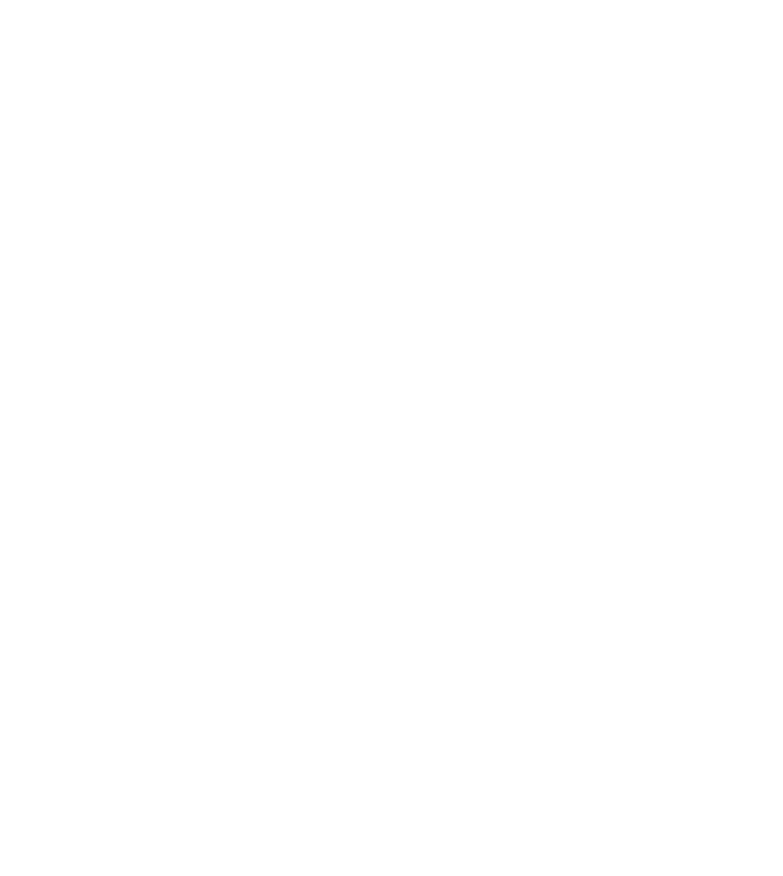
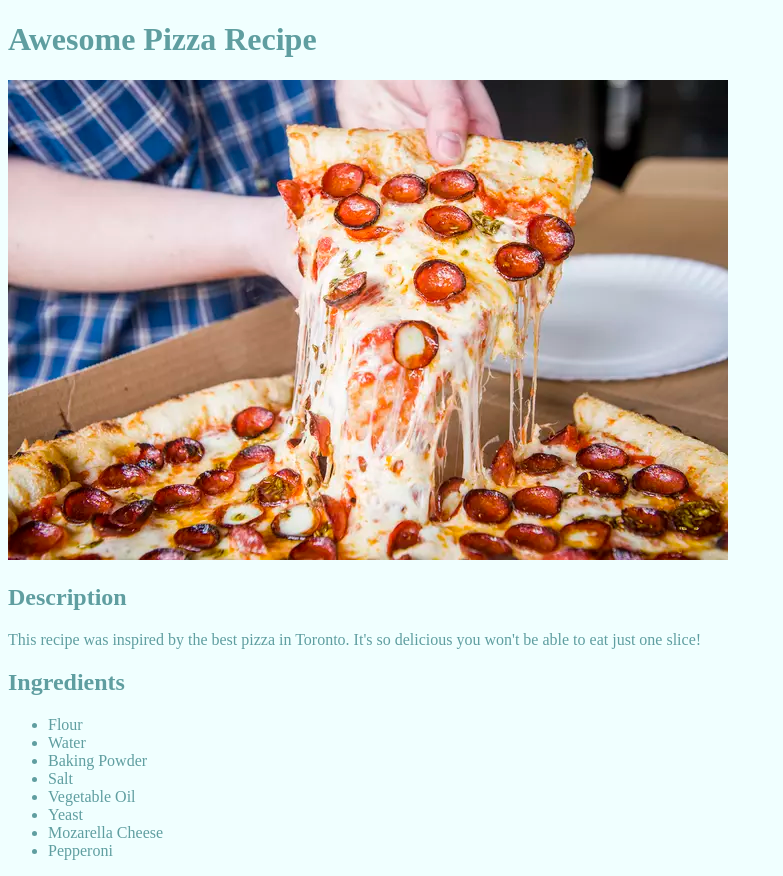
Before and after one commit to diegcou/odin-recipes, a plain HTML site: page recipes/pizza.html in a window 1280 px wide. Shown: the whole page, without its empty margins (0-783 px from the left). Before the commit the page ends 800 px from the top, so only its background shows below. Drawn offline with Linux system fonts and the light colour scheme.

Commit message:
Finished adding CSS to the site. Kept it minimalist.

```diff
--- a/recipes/pizza.html
+++ b/recipes/pizza.html
@@ -1,27 +1,30 @@
 <!DOCTYPE html>
 <html lang="en">
-
+<link rel="stylesheet" href="../styles.css">
     <head>
-    <meta charset="UTF-8">
-    <title>Awesome Pizza Recipe/<title>
+        <meta charset="utf-8">
+        <title>Awesome Pizza Recipe</title>
     </head>
 
     <body>
-    <h1>Awesome Pizza Recipe</h1>
-
+        <h1 class="titles">Awesome Pizza Recipe</h1>
         <img src="../images/pizza.jpg" alt="Pizza image">
-
+        <div class="recipetext">
         <h2>Description</h2>
-
-    <p>This recipe was inspired by the best pizza in Toronto.</p>
-
+        <p>This recipe was inspired by the best pizza in Toronto. It's so delicious
+            you won't be able to eat just one slice!
+        </p>
         <h2>Ingredients</h2>
-
         <ul>
-        <li>Pizza dough</li>
+            <li>Flour</li>
+            <li>Water</li>
+            <li>Baking Powder</li>
+            <li>Salt</li>
+            <li>Vegetable Oil</li>
+            <li>Yeast</li>
             <li>Mozarella Cheese</li>
             <li>Pepperoni</li>
         </ul>
+        </div>
     </body>
-
 </html>
--- /dev/null
+++ b/styles.css
@@ -0,0 +1,22 @@
+#indexbody{
+    background-color: azure;
+}
+
+.recipe-list {
+    color: cadetblue;
+}
+
+.titles{
+    color: cadetblue;
+}
+
+#header{
+    color: cadetblue;
+}
+body{
+    background-color: azure;
+}
+
+.recipetext{
+    color: cadetblue;
+}
```
Also changed, not shown: index.html (+9 -6 lines), recipes/bolognese.html (+4 -2 lines), recipes/hojaldra.html (+4 -2 lines), 3 other files. Lines whose indentation alone changed are shown as unchanged.
